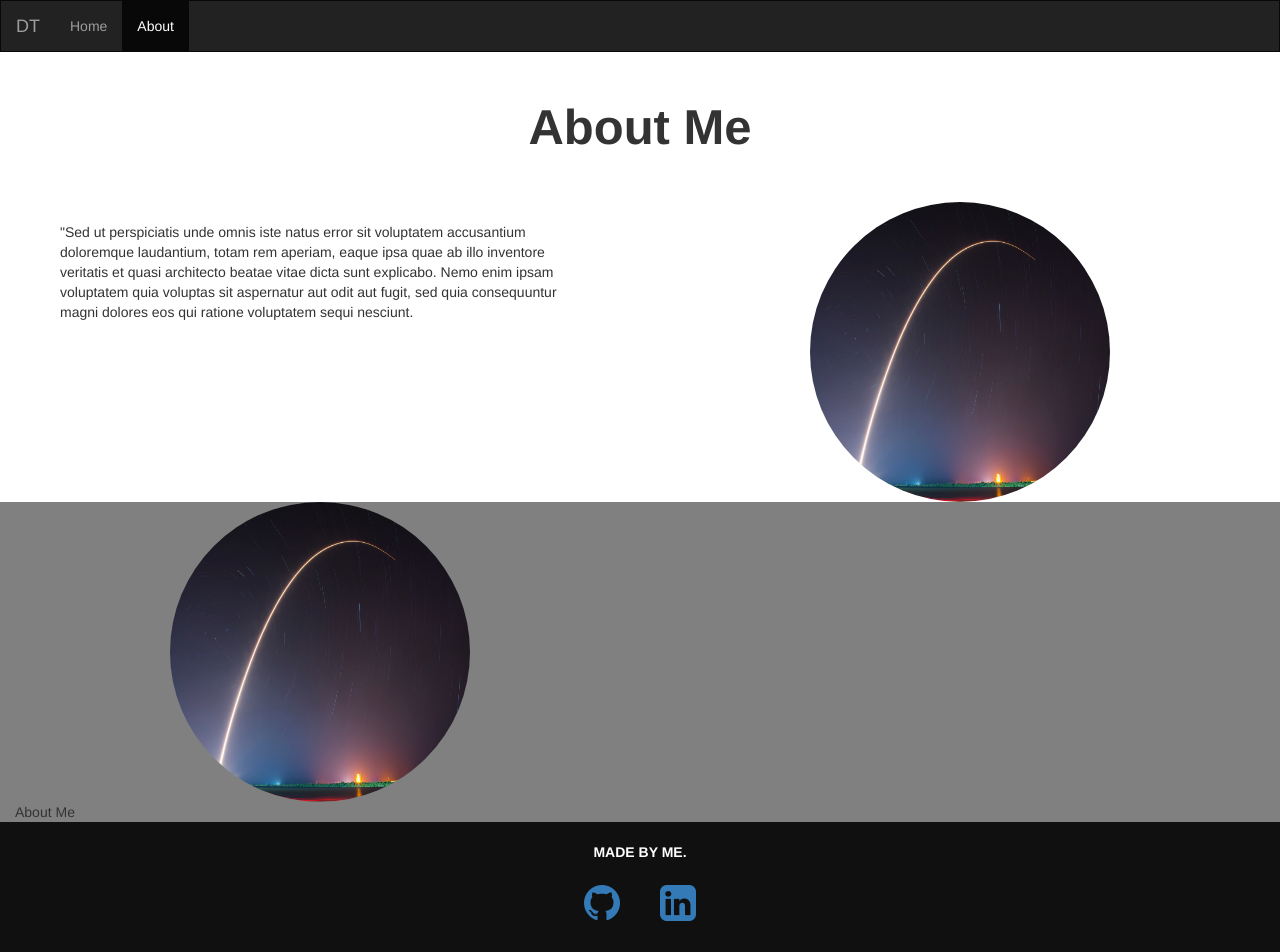
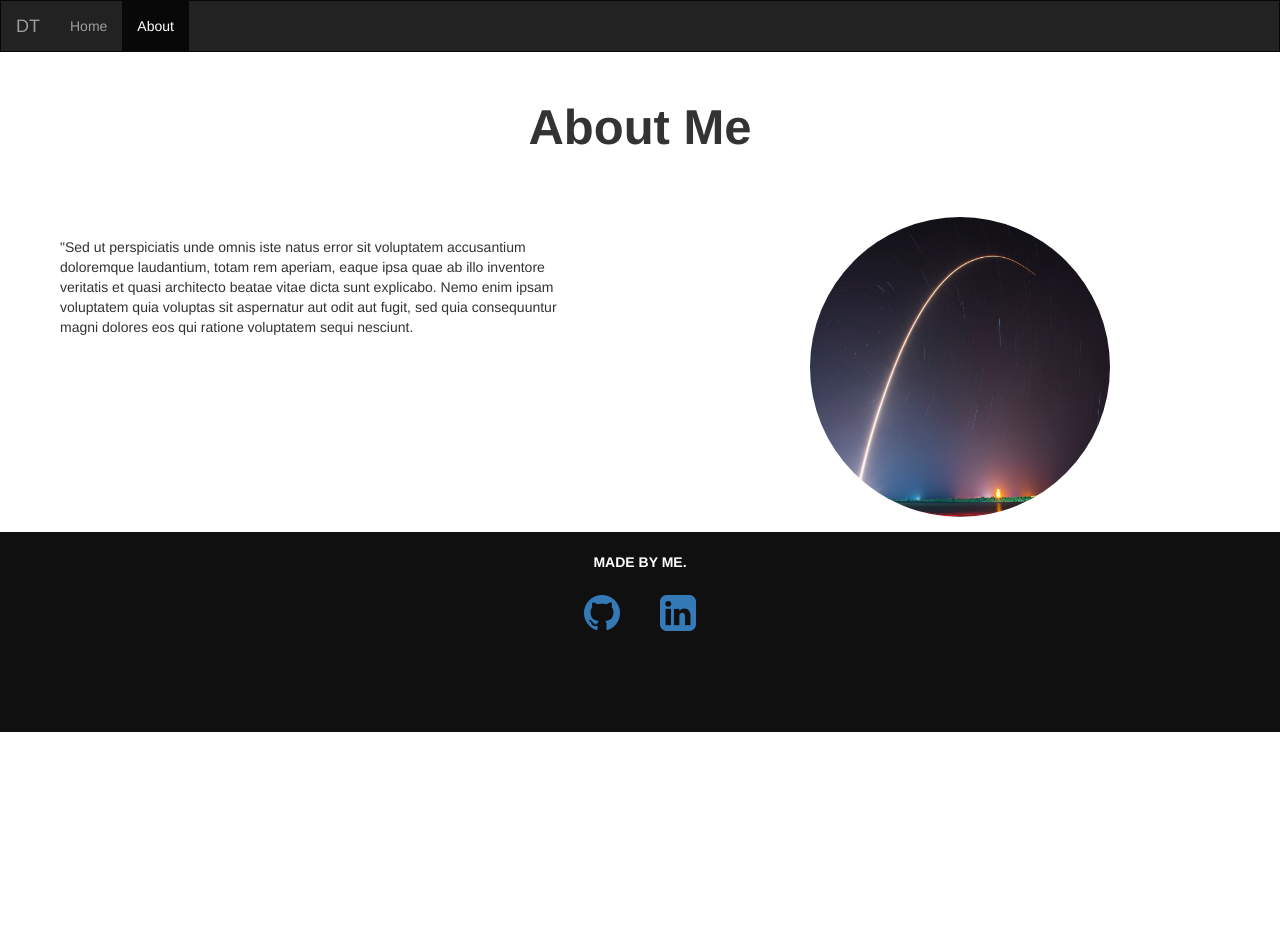
Before and after one commit to Davatata/my-site, an Angular app: page /about in a window 1280 px wide. Shown: the top 952 px of the page. After the commit the page ends 800 px from the top, so only its background shows below. Built offline with nearby package versions, Linux system fonts and the light colour scheme.

Commit message:
simpler about page

```diff
--- a/src/app/about/about.component.html
+++ b/src/app/about/about.component.html
@@ -1,4 +1,4 @@
-<div class="cointainer-liquid">
+<div class="container-liquid">
   <div class="row">
     <div class="col-xs-12 about-text text-center">
       <div style="margin:20px 0">
@@ -6,18 +6,11 @@
       </div>
     </div>
   </div>
-  <div class="row">
+
+  <div class="row" style="padding: 15px 0 15px">
     <div class="col-xs-12 col-sm-6 col-sm-push-6 text-center">
       <img class="about-img img-circle" src="/assets/spacex.jpg" alt="Me">
     </div>
     <div class="col-xs-12 col-sm-6 col-sm-pull-6" style="padding: 20px 60px;">"Sed ut perspiciatis unde omnis iste natus error sit voluptatem accusantium doloremque laudantium, totam rem aperiam, eaque ipsa quae ab illo inventore veritatis et quasi architecto beatae vitae dicta sunt explicabo. Nemo enim ipsam voluptatem quia voluptas sit aspernatur aut odit aut fugit, sed quia consequuntur magni dolores eos qui ratione voluptatem sequi nesciunt.</div>
   </div>
-  <div class="row gray-background">
-    <div class="col-xs-12 col-sm-6 text-center">
-      <img class="about-img img-circle" src="/assets/spacex.jpg" alt="Me">
-    </div>
-    <div class="col-xs-12">
-        <span>About Me</span>
-    </div>
-  </div>
 </div>
```
